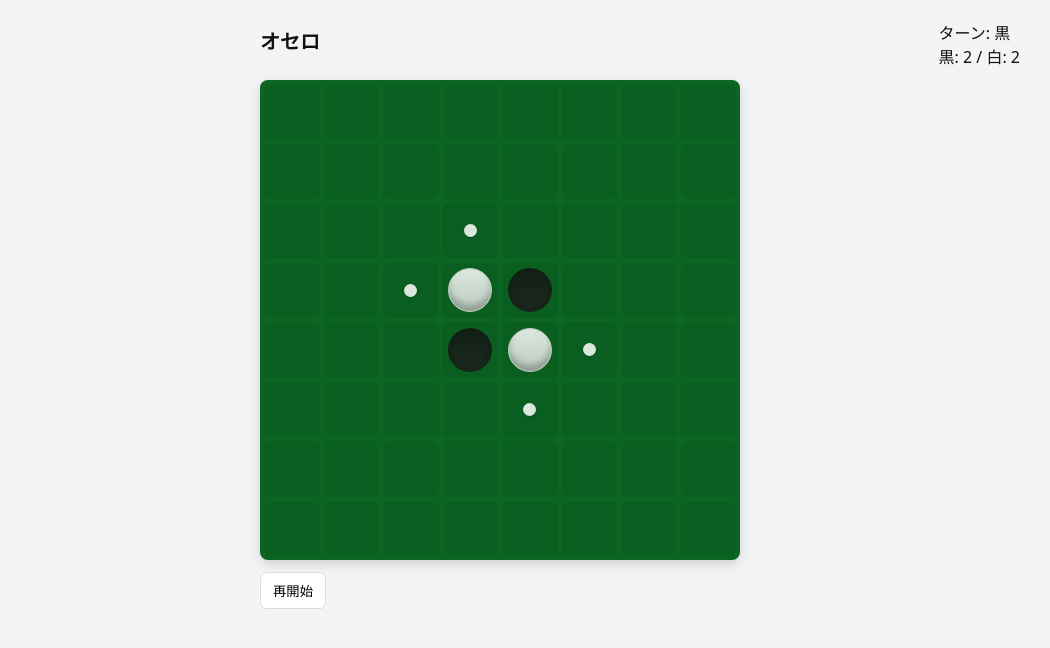
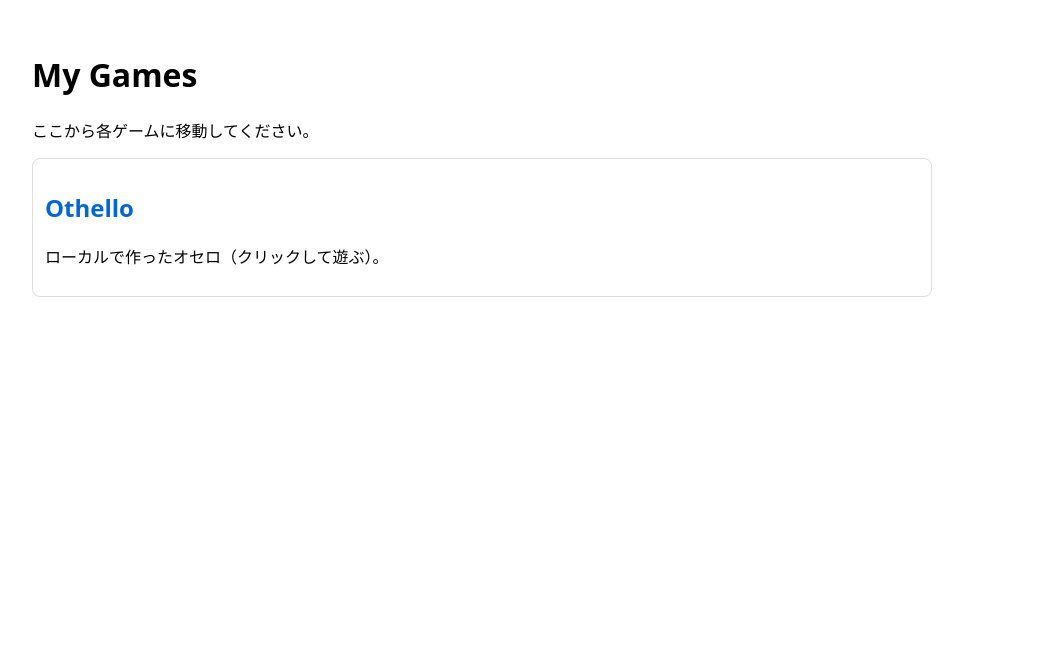
Before and after one commit to koda-jpg/game, a plain HTML site: page index.html in a window 1280 px wide. Shown: the whole page, without its empty margins (0-1050 px from the left). Drawn offline with Linux system fonts and the light colour scheme.

Commit message:
deploy: 442e6d76f6c22083a957f9ab406f38a1721deba1

```diff
--- a/index.html
+++ b/index.html
@@ -3,28 +3,22 @@
 <head>
   <meta charset="utf-8" />
   <meta name="viewport" content="width=device-width, initial-scale=1" />
-  <title>オセロ（ローカル）</title>
-  <link rel="stylesheet" href="style.css" />
+  <title>Games - koda-jpg</title>
+  <style>
+    body{font-family:system-ui, -apple-system, "Hiragino Kaku Gothic ProN", "Noto Sans JP", Arial; padding:24px;}
+    .games{display:grid;grid-template-columns:repeat(auto-fit,minmax(220px,1fr));gap:12px;max-width:900px}
+    .card{padding:12px;border:1px solid #ddd;border-radius:8px;background:#fff}
+    a{color:#0366d6;text-decoration:none}
+  </style>
 </head>
 <body>
-  <div class="container">
-    <header>
-      <h1>オセロ</h1>
-      <div class="status">
-        <div id="turn">ターン: <span id="turnPlayer">黒</span></div>
-        <div id="score">黒: <span id="scoreBlack">2</span> / 白: <span id="scoreWhite">2</span></div>
-      </div>
-    </header>
-
-    <main>
-      <div id="board" class="board"></div>
-      <div class="controls">
-        <button id="restartBtn">再開始</button>
-        <div id="message" class="message"></div>
-      </div>
-    </main>
+  <h1>My Games</h1>
+  <p>ここから各ゲームに移動してください。</p>
+  <div class="games">
+    <div class="card">
+      <h2><a href="./games/OthelloGame/">Othello</a></h2>
+      <p>ローカルで作ったオセロ（クリックして遊ぶ）。</p>
+    </div>
   </div>
-
-  <script src="main.js" defer></script>
 </body>
 </html>
```
Also changed, not shown: games/OthelloGame/index.html (added, +30 -0 lines), games/OthelloGame/main.js (renamed from main.js), games/OthelloGame/style.css (renamed from style.css), image/Gemini_Generated_Image_scxllkscxllkscxl.png (deleted), 3 other files.
